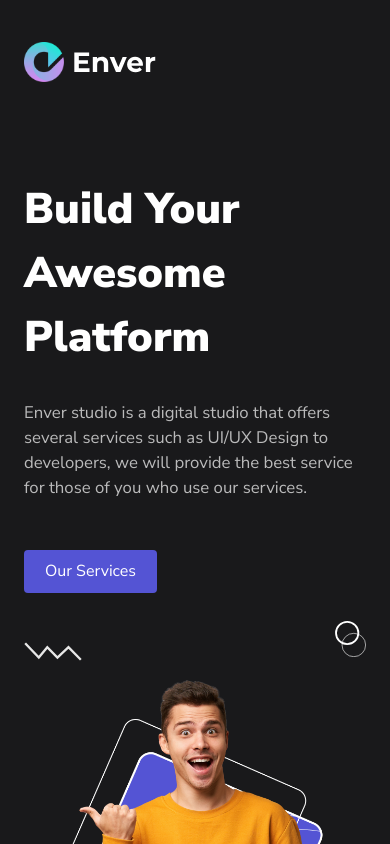
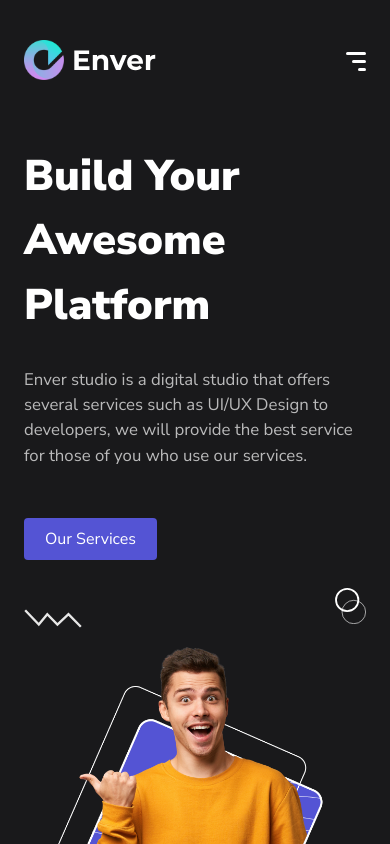
Before and after one commit to StVictoria/enver, a Next.js app: page / in a window 390 px wide. Shown: the top 844 px of the page. Built offline with nearby package versions, Linux system fonts and the light colour scheme.

Commit message:
create burger

```diff
--- a/components/Banner/styles.module.sass
+++ b/components/Banner/styles.module.sass
@@ -21,6 +21,7 @@
         font-size: 11vw
         line-height: 150%
         margin-bottom: 30px
+        margin-top: 0
 
 .banner_descr
     width: 80%
--- a/components/ContactUs/styles.module.sass
+++ b/components/ContactUs/styles.module.sass
@@ -27,6 +27,11 @@
     top: -70%
     right: 1%
     background-image: url('../../assets/add.svg')
+    @include adaptive(medium)
+        width: 28px
+        height: 28px
+        top: -60px
+        right: 0
 
 .contactUs_circlesIcon
     width: 4%
--- a/components/_base/Header/index.tsx
+++ b/components/_base/Header/index.tsx
@@ -1,5 +1,5 @@
 import Link from 'next/link'
-import { FC } from 'react'
+import { FC, useState } from 'react'
 import Button from '../../_common/Button'
 import s from './styles.module.sass'
 import Logo from '../../../assets/logo.svg'
@@ -10,6 +10,8 @@ import { ILink } from '../../../interfaces/ILink'
 import { nav } from '../../../static/nav'
 
 const Header: FC = () => {
+  const [isMobileMenuOpen, setIsMobileMenuOpen] = useState(false)
+
   const router = useRouter()
 
   const renderNav = () =>
@@ -32,6 +34,14 @@ const Header: FC = () => {
       <div className={s.header_contactUsButtonWrapper}>
         <Button text='Contact Us' size='small' variant='outlined' />
       </div>
+      <button
+        onClick={() => setIsMobileMenuOpen(!isMobileMenuOpen)}
+        className={clsx(s.header_burger, { [s.open]: isMobileMenuOpen })}
+      >
+        <div className={s.header_burgerLine1} />
+        <div className={s.header_burgerLine2} />
+        <div className={s.header_burgerLine3} />
+      </button>
     </header>
   )
 }
--- a/components/_base/Header/styles.module.sass
+++ b/components/_base/Header/styles.module.sass
@@ -6,6 +6,8 @@
     align-items: center
     padding-top: 42px
     padding-bottom: 42px
+    @include adaptive(medium)
+        padding: 40px 24px
 
 .header_logo
     width: 9vw
@@ -29,3 +31,48 @@
 .header_contactUsButtonWrapper
     @include adaptive(medium)
         display: none
+
+.header_burger
+    display: none
+    @include adaptive(medium)
+        display: flex
+        position: relative
+        flex-direction: column
+        align-items: flex-end
+        width: 20px
+        height: 16px
+
+.header_burgerLine1, .header_burgerLine2, .header_burgerLine3
+    position: absolute
+    top: 0
+    right: 0
+    background-color: $color_white
+    height: 3px
+    border-radius: 3px
+    transition: 0.6s all
+
+.header_burgerLine1
+    width: 100%
+
+.header_burgerLine2
+    top: 50%
+    width: 70%
+
+.header_burgerLine3
+    top: 100%
+    width: 40%
+
+.header_burger.open
+    height: 20px
+    .header_burgerLine1
+        top: 50%
+        transform: rotate(45deg)
+    .header_burgerLine2
+        top: 50%
+        right: 0
+        transform: rotate(-45deg)
+        width: 100%
+    .header_burgerLine3
+        top: 50%
+        left: 50%
+        width: 3px
```
